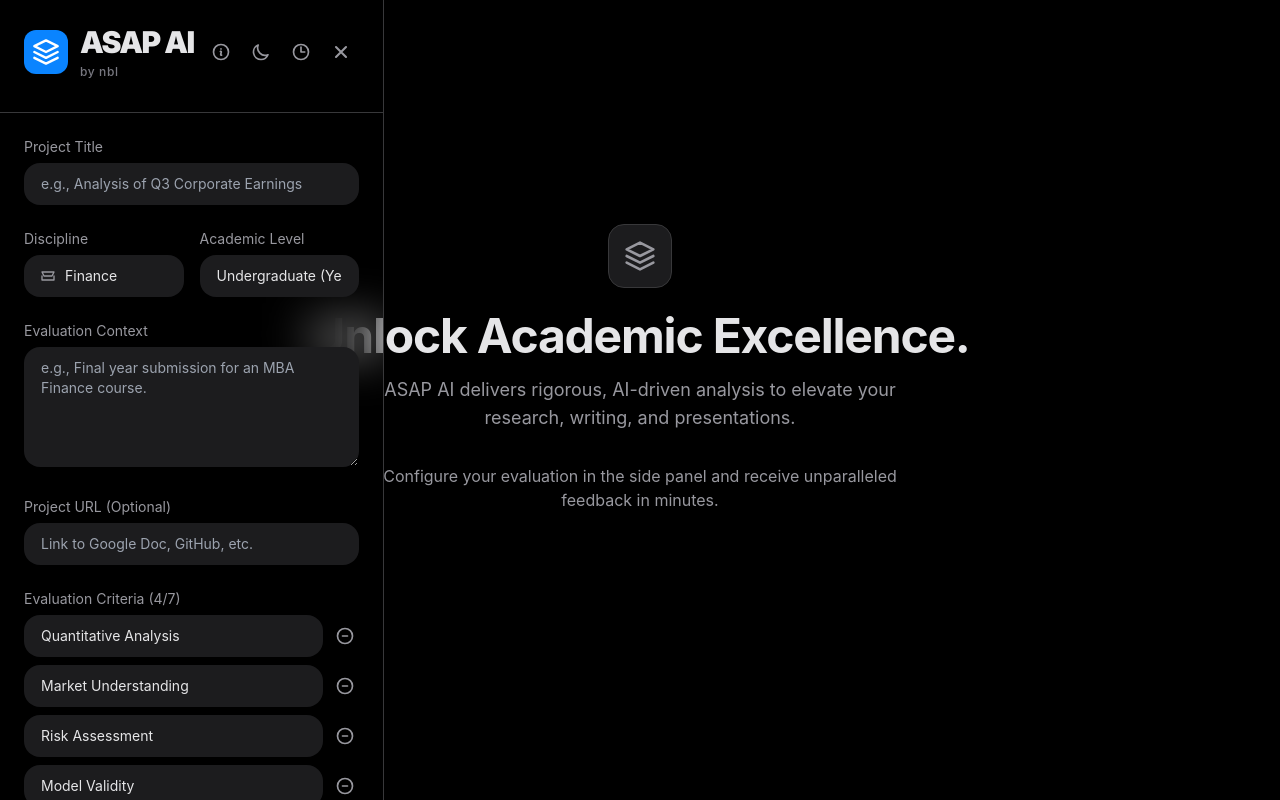
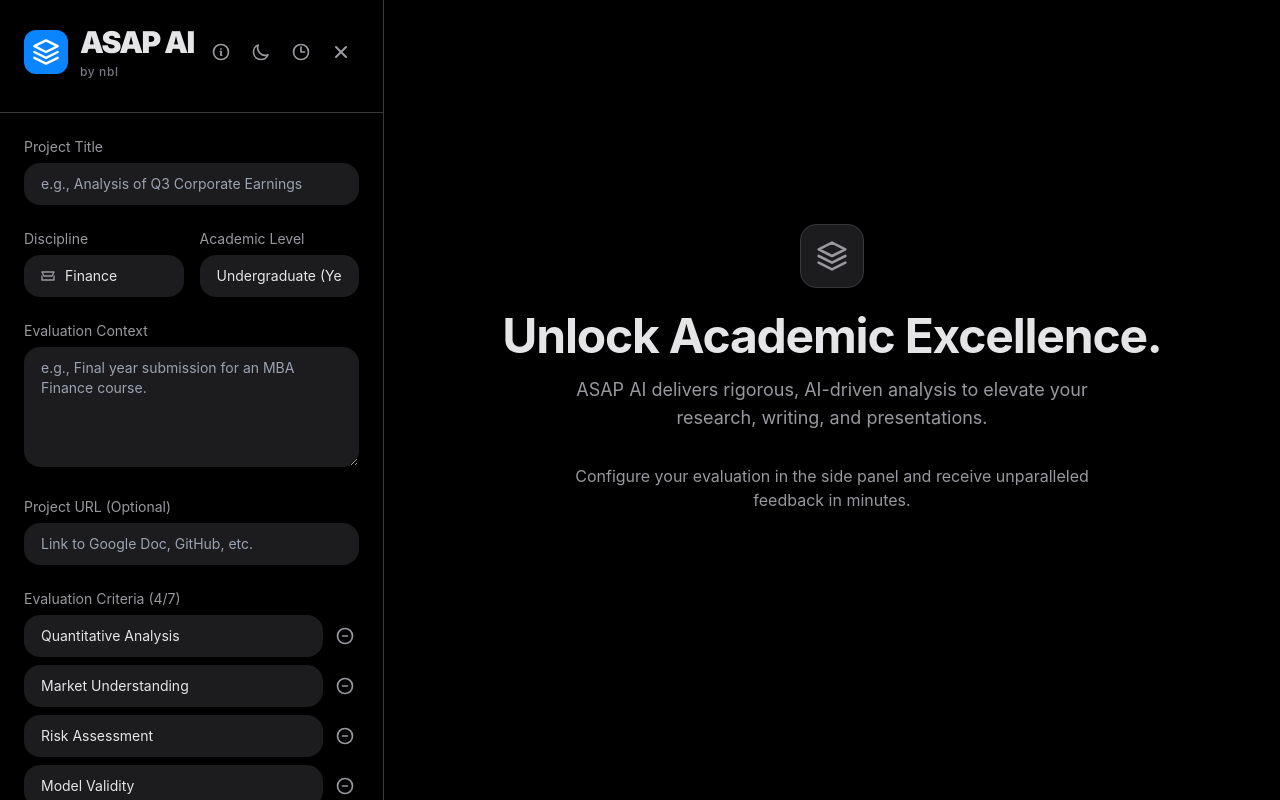
Before and after one commit to nabil-anis/MedSpa, a React (Vite) app: page / in a window 1280 px wide. Built offline with nearby package versions, Linux system fonts and the light colour scheme.

Commit message:
feat: Improve sidebar responsiveness
Adjust main content margin based on sidebar state to provide a better user experience on larger screens. Increase transition duration for smoother animations.

```diff
--- a/App.tsx
+++ b/App.tsx
@@ -238,7 +238,7 @@ const App: React.FC = () => {
       />
       <AboutModal isOpen={isAboutOpen} onClose={() => setIsAboutOpen(false)} />
 
-      <main className="transition-all duration-300 ease-in-out">
+      <main className={`transition-all duration-500 ease-in-out ${isSidebarOpen ? 'md:ml-96' : 'ml-0'}`}>
          {!isSidebarOpen && (
             <button
               onClick={() => setIsSidebarOpen(true)}
```
